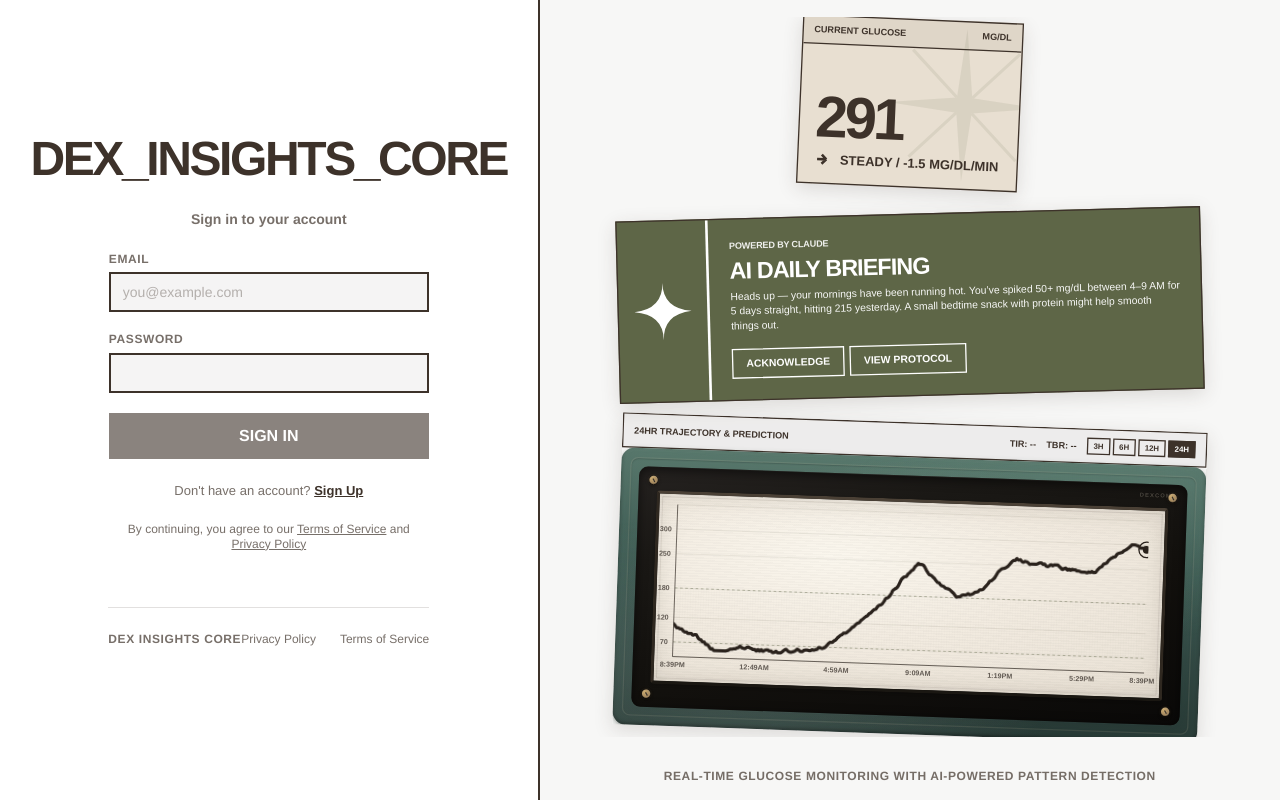
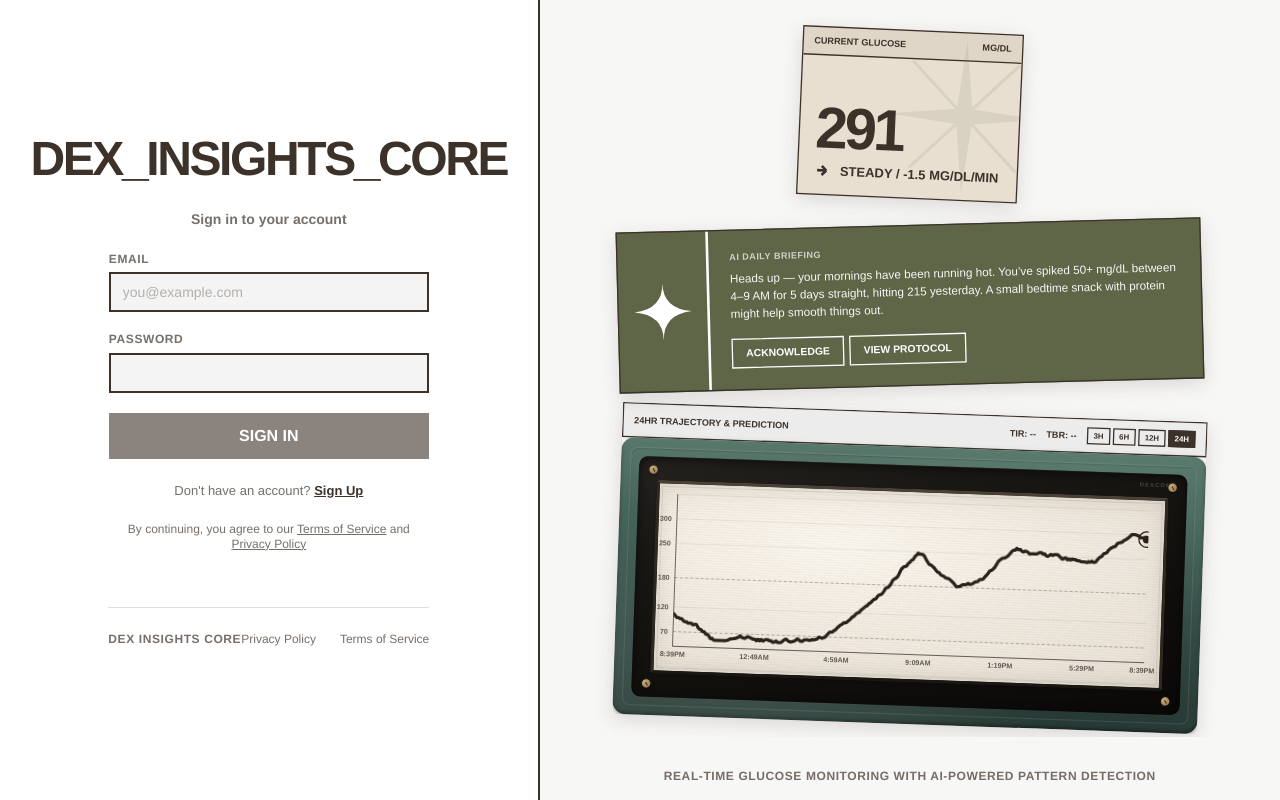
Before and after one commit to bowedcontainer2/dex-insights-core, a React (Vite) app in the folder client/: page /login in a window 1280 px wide. Built offline with nearby package versions, Linux system fonts and the light colour scheme; no server answers.

Commit message:
Remove 'Powered by Claude' subtitle and make insight text the focal point

```diff
--- a/client/src/components/panels/AIAlert.module.css
+++ b/client/src/components/panels/AIAlert.module.css
@@ -39,7 +39,7 @@
   }
 
   .title {
-    font-size: 1.5rem;
+    font-size: 0.75rem;
   }
 
   .content {
@@ -78,17 +78,19 @@
 }
 
 .title {
-  font-size: 2.25rem;
-  font-weight: 900;
+  font-size: 0.875rem;
+  font-weight: 800;
   text-transform: uppercase;
-  margin-bottom: 0.5rem;
-  letter-spacing: -0.04em;
+  margin-bottom: 0.75rem;
+  letter-spacing: 0.05em;
+  opacity: 0.7;
 }
 
 .description {
+  font-size: 1.125rem;
   font-weight: 500;
   opacity: 0.95;
-  line-height: 1.4;
+  line-height: 1.5;
 }
 
 .actions {
--- a/client/src/components/panels/AIAlert.tsx
+++ b/client/src/components/panels/AIAlert.tsx
@@ -52,7 +52,7 @@
     : patterns.sort((a, b) => b.conviction - a.conviction)[0] ?? null;
 
   const title = useLlm ? 'AI Daily Briefing' : (topPattern ? PATTERN_TITLES[topPattern.type] : 'No Alerts');
-  const subtitle = useLlm ? 'Powered by Claude' : (topPattern ? 'Pattern Alert' : 'AI Predictive Model');
+  const subtitle = useLlm ? null : (topPattern ? 'Pattern Alert' : 'AI Predictive Model');
   const body = useLlm
     ? insight!.alert
     : topPattern
@@ -67,7 +67,7 @@
         </svg>
       </div>
       <div className={styles.content}>
-        <div className={styles.subtitle}>{subtitle}</div>
+        {subtitle && <div className={styles.subtitle}>{subtitle}</div>}
         <div className={styles.title}>{title}</div>
         <p className={styles.description}>{body}</p>
         <div className={styles.actions}>
```
